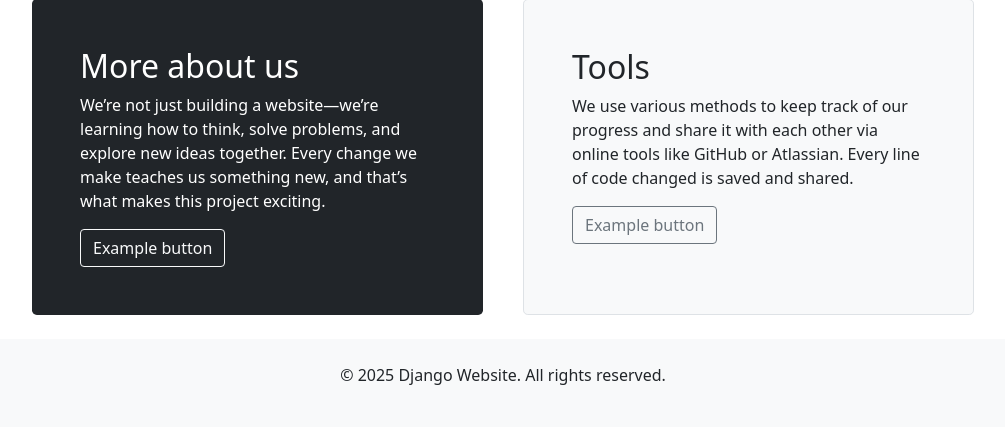
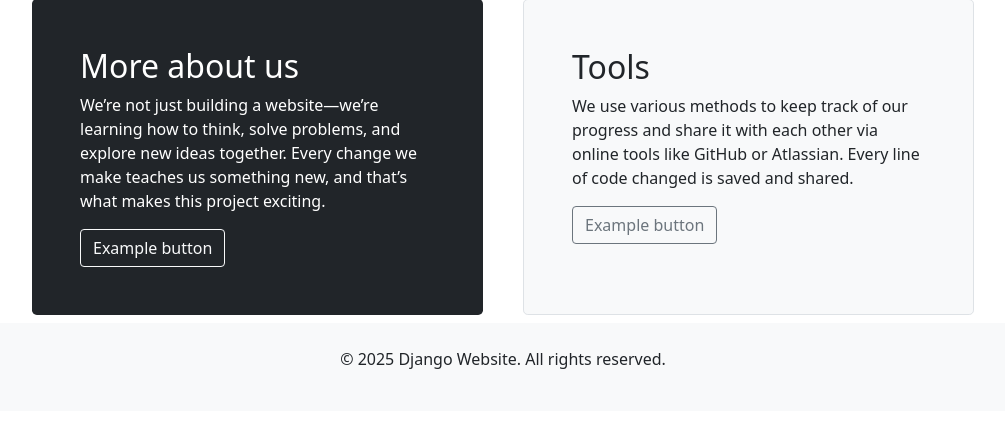
Before and after one commit to a-298/django_website, a Django app: page /about in a window 1280 px wide. Shown: the part 563-990 px from the top of the page, without its empty margins (137-1142 px from the left). After the commit the page ends 932 px from the top, so only its background shows below. Run offline with Django 5.2, Linux system fonts and the light colour scheme.

Commit message:
Fixed spacing in every html file, pushed footer to the bottom of the screen. DW-16

```diff
--- a/players/templates/base.html
+++ b/players/templates/base.html
@@ -1,12 +1,16 @@
 <!DOCTYPE html>
 <html lang="en">
 <head>
+    <meta charset="UTF-8">
+    <title>{% block title %}My Site{% endblock %}</title>
     <link href="https://cdn.jsdelivr.net/npm/bootstrap@5.0.2/dist/css/bootstrap.min.css" rel="stylesheet"
           integrity="sha384-EVSTQN3/azprG1Anm3QDgpJLIm9Nao0Yz1ztcQTwFspd3yD65VohhpuuCOmLASjC" crossorigin="anonymous">
-    <meta charset="UTF-8">
-    <title>{% block title %}My Site{% endblock %}</title>
 </head>
-<body>
+
+<!-- Make the body a full-height flex column -->
+<body class="d-flex flex-column min-vh-100">
+
+    <!-- Navbar -->
     <nav class="navbar bg-dark navbar-dark navbar-expand-lg bg-body-tertiary">
         <div class="container-fluid">
             <a class="navbar-brand" href="{% url 'main_page' %}">Django Website</a>
@@ -27,6 +31,8 @@
             </div>
         </div>
     </nav>
+
+    <!-- Messages -->
     {% if messages %}
     <div class="container mt-3">
         {% for message in messages %}
@@ -37,12 +43,19 @@
         {% endfor %}
     </div>
     {% endif %}
+
+    <!-- Page content -->
+    <main class="flex-fill">
         {% block content %}{% endblock %}
-<script src="https://cdn.jsdelivr.net/npm/bootstrap@5.3.3/dist/js/bootstrap.bundle.min.js"></script>
-</body>
-<footer class="bg-light text-black text-center py-4 mt-3">
+    </main>
+
+    <!-- Footer: auto-pushed to bottom -->
+    <footer class="bg-light text-black text-center py-4 mt-auto">
         <div class="container">
             <p>&copy; 2025 Django Website. All rights reserved.</p>
         </div>
     </footer>
+
+    <script src="https://cdn.jsdelivr.net/npm/bootstrap@5.3.3/dist/js/bootstrap.bundle.min.js"></script>
+</body>
 </html>
--- a/players/templates/delete_account.html
+++ b/players/templates/delete_account.html
@@ -9,7 +9,8 @@
             <div class="card shadow-sm border-danger">
                 <div class="card-body text-center">
                     <h2 class="text-danger mb-4">Are you sure?</h2>
-                    <p class="mb-4">This action will <strong>permanently delete</strong> your account. You can't undo this.</p>
+                    <p class="mb-4">This action will <strong>permanently delete</strong> your account. You can't undo
+                        this.</p>
                     <form method="POST">
                         {% csrf_token %}
                         <button type="submit" class="btn btn-danger me-2">Yes, delete account</button>
--- a/players/templates/main_page.html
+++ b/players/templates/main_page.html
@@ -3,10 +3,6 @@
 {% block title %} Main Page {% endblock %}
 
 {% block content %}
-
-
-
-
 <div class="container">
     <div class="d-flex justify-content-center flex-wrap">
         <div class="card m-3" style="width: 18rem;">
--- a/players/templates/reset_password_complete.html
+++ b/players/templates/reset_password_complete.html
@@ -5,7 +5,7 @@
 
 {% block content %}
 <div class="container col-md-6 mt-5">
-  <h2 class="mb-4">Password reset successful!</h2>
-  <p>Your password was successfully changed!</p>
+    <h2 class="mb-4">Password reset successful!</h2>
+    <p>Your password was successfully changed!</p>
 </div>
 {% endblock %}
--- a/players/templates/reset_password_done.html
+++ b/players/templates/reset_password_done.html
@@ -5,7 +5,7 @@
 
 {% block content %}
 <div class="container col-md-6 mt-5">
-  <h2 class="mb-4">Check your Inbox</h2>
-  <p>An email with the link needed to reset your password was sent to you.</p>
+    <h2 class="mb-4">Check your Inbox</h2>
+    <p>An email with the link needed to reset your password was sent to you.</p>
 </div>
 {% endblock %}
```
Also changed, not shown: players/templates/about.html (+8 -3 lines), players/templates/reset_password_confirm.html (indentation only), players/templates/reset_password_form.html (indentation only). Lines whose indentation alone changed are shown as unchanged.
